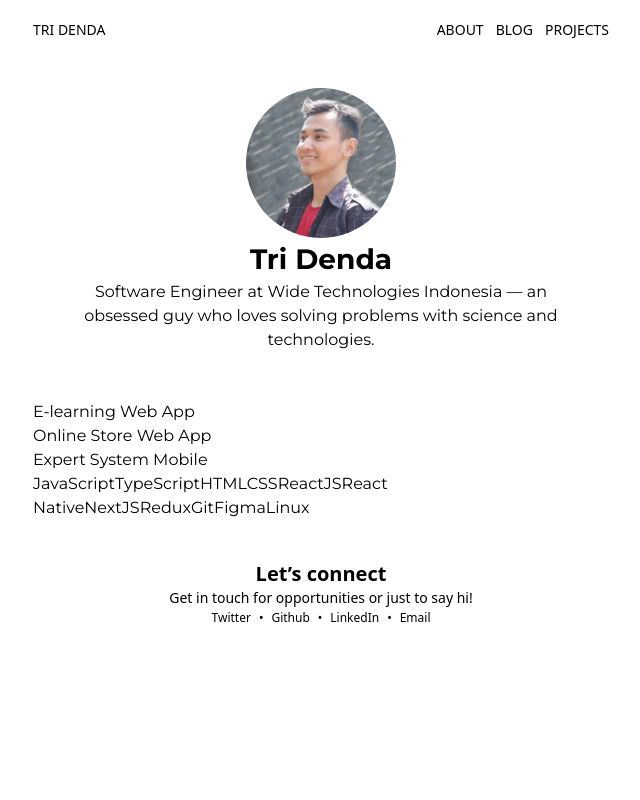
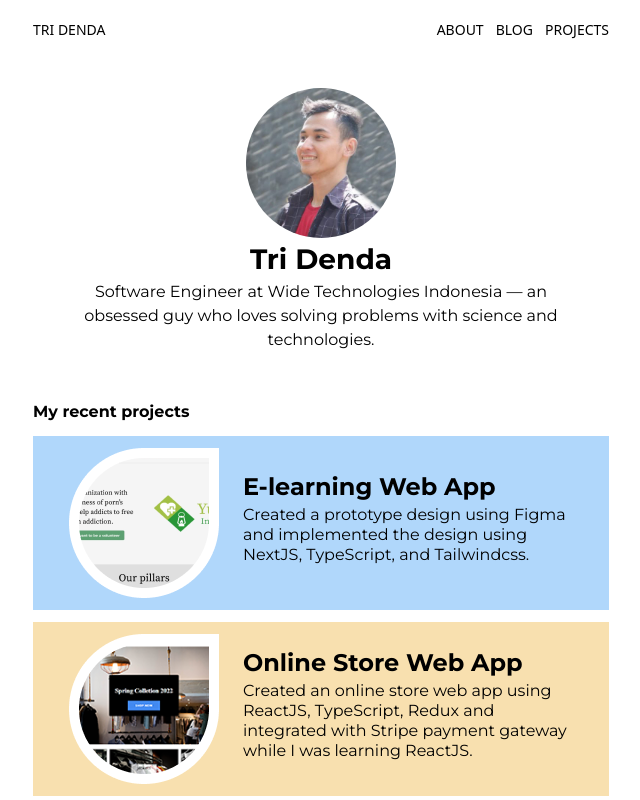
Before and after one commit to Batman297/batman297.github.io, a Next.js app: page / in a window 1280 px wide. Shown: the top 800 px of the page, without its empty margins (319-959 px from the left). Built offline with nearby package versions, Linux system fonts and the light colour scheme.

Commit message:
feat: created project view component

```diff
--- a/data/portfolio.ts
+++ b/data/portfolio.ts
@@ -17,6 +17,8 @@
         Created a prototype design using Figma and implemented the design using
         NextJS, TypeScript, and Tailwindcss.
       `,
+    bgColor: "blue",
+    url: "https://github.com/yukpulih/yukpulih",
   },
   {
     name: "Online Store Web App",
@@ -25,14 +27,18 @@
         Created an online store web app using ReactJS, TypeScript, Redux and integrated
         with Stripe payment gateway while I was learning ReactJS.
       `,
+    bgColor: "orange",
+    url: "https://github.com/tridenda/BreactjsSimpleStore",
   },
   {
     name: "Expert System Mobile",
-    imageUrl: "/images/expert-system-mobile.png",
+    imageUrl: "/images/expert-system-mobile-app.png",
     description: `
         Built expert system mobile app for detecting online game addiction and implemented
         certainty factor algorithm while I was learning React native.
       `,
+    bgColor: "red",
+    url: "https://github.com/tridenda/AddictionMeter",
   },
 ];
 
--- a/package.json
+++ b/package.json
@@ -15,6 +15,7 @@
     "@types/react": "18.2.0",
     "@types/react-dom": "18.2.0",
     "autoprefixer": "10.4.14",
+    "clsx": "^1.2.1",
     "eslint": "8.39.0",
     "eslint-config-next": "13.3.1",
     "gray-matter": "^4.0.3",
--- /dev/null
+++ b/src/components/project-view/project-view.component.tsx
@@ -0,0 +1,49 @@
+import clsx from "clsx";
+import Link from "next/link";
+import { FC } from "react";
+
+export type ProjectViewProps = {
+  project: {
+    name: string;
+    imageUrl: string;
+    description: string;
+    bgColor: string;
+    url: string;
+  };
+};
+
+const getColorBackground = (bgColor = "blue") =>
+  ({
+    blue: "bg-[#B0D7FB]",
+    orange: "bg-[#F8E0AF]",
+    red: "bg-[#F8BDBD]",
+  }[bgColor]);
+
+const ProjectView: FC<ProjectViewProps> = ({ project }) => {
+  return (
+    <div
+      className={clsx(
+        "my-3 sm:flex sm:px-6 sm:items-center",
+        getColorBackground(project.bgColor)
+      )}
+    >
+      <div className="flex justify-center py-3 mx-3">
+        <Link href={project.url}>
+          <img
+            className="max-w-[150px]"
+            src={project.imageUrl}
+            alt={project.name}
+          />
+        </Link>
+      </div>
+      <div className="flex flex-col items-center mx-3 sm:items-start">
+        <span className="font-bold text-[24px] leading-12">{project.name}</span>
+        <span className="text-center mb-3 leading-5 sm:text-left">
+          {project.description}
+        </span>
+      </div>
+    </div>
+  );
+};
+
+export default ProjectView;
--- /dev/null
+++ b/src/components/project-view/project-view.module.css
@@ -0,0 +1,2 @@
+.container {
+}
--- a/src/pages/index.tsx
+++ b/src/pages/index.tsx
@@ -1,6 +1,7 @@
+import ProjectView from "@src/components/project-view/project-view.component";
 import { about, projects, skills } from "../../data/portfolio";
 
-export default function Home() {
+const Home = () => {
   return (
     <>
       <div className="flex flex-col items-center my-12">
@@ -13,21 +14,20 @@
         <span className="max-w-[500px] text-center">{about.description}</span>
       </div>
 
-      <div>
+      <div className="my-3">
+        <span className="font-bold">My recent projects</span>
         {projects.map((project, index) => {
-          return (
-            <div key={`project-${index}`}>
-              <span>{project.name}</span>
-            </div>
-          );
+          return <ProjectView key={`project-${index}`} project={project} />;
         })}
       </div>
 
-      <div>
+      <div className="my-3">
         {skills.map((skill, index) => (
           <span key={`skill-${index}`}>{skill}</span>
         ))}
       </div>
     </>
   );
-}
+};
+
+export default Home;
```
Also changed, not shown: 1 other file (tests, documents, lock files or other folders).
